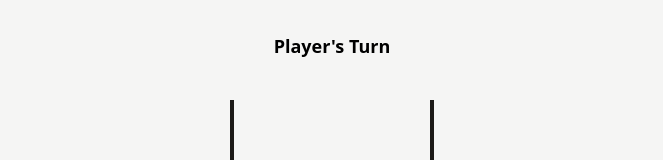
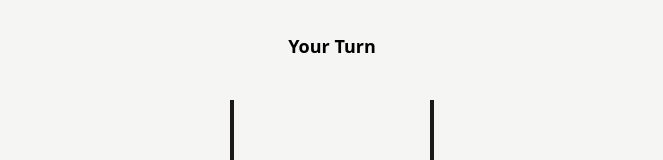
Before and after one commit to superb-sushi/tictactoe, a React (Vite) app: page / in a window 1280 px wide. Shown: the top 160 px of the page, without its empty margins (308-971 px from the left). Built offline with nearby package versions, Linux system fonts and the light colour scheme.

Commit message:
Fix GUI bug

```diff
--- a/src/App.tsx
+++ b/src/App.tsx
@@ -36,7 +36,7 @@ function App() {
     <>
       <Drawer>
         <div className="h-screen w-screen flex flex-col justify-start items-center relative">
-          <div id="turn-tracker" className={playerRole == 1 ? "fixed top-[4%] font-bold text-lg text-black" : "fixed top-[4%] font-bold text-lg"}>{activePlayer == playerRole ? "Player" : "AI"}'s Turn</div>
+          <div id="turn-tracker" className={playerRole == 1 ? "fixed top-[4%] font-bold text-lg text-black" : "fixed top-[4%] font-bold text-lg"}>Your Turn</div>
           <DrawerTrigger className="fixed bottom-[4%]">
             <Button variant="default" className="cursor-pointer">Power-ups</Button>
           </DrawerTrigger>
--- a/src/components/GameBoard.tsx
+++ b/src/components/GameBoard.tsx
@@ -33,7 +33,7 @@ const GameBoard = ({playerRole, setPlayerRole, activePlayer, setActivePlayer}: {
         if (!gameEnd) {
             // Player's Turn
             if (boardState.update_board(r, c, playerRole) == 0) {
-                setActivePlayer(activePlayer == 1 ? 2 : 1)
+                setActivePlayer(activePlayer + 1)
                 setBoardState(boardState);
                 if (boardState.check_winner() == 1) {
                     console.log("X wins!")
@@ -56,6 +56,7 @@ const GameBoard = ({playerRole, setPlayerRole, activePlayer, setActivePlayer}: {
             // AI's turn - vary the depth limit using the 3rd parameter
             let boardStateAfterStrategicMove = boardState.minimax(boardState.board, playerRole, 3, true)
             boardState.board = boardStateAfterStrategicMove
+            setActivePlayer(activePlayer + 1)
             setBoardState(boardState);
             if (boardState.check_winner() == 1) {
                 console.log("X wins!")
```
